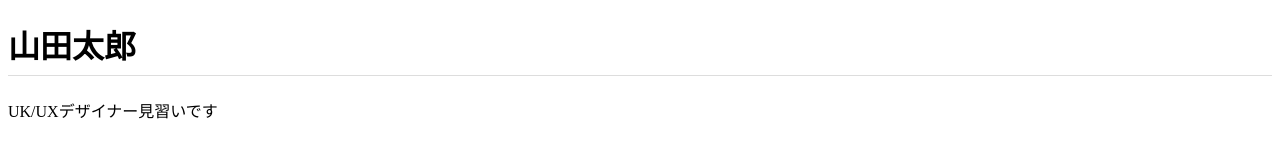
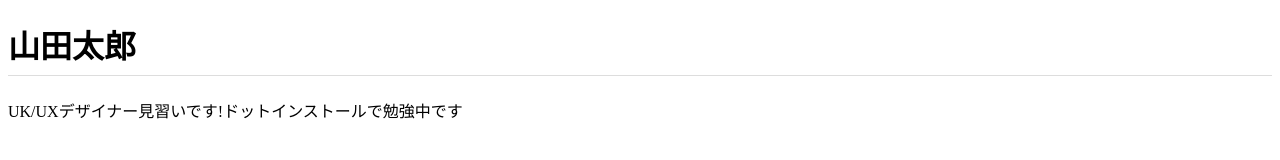
Before and after one commit to 84010/84010.github.io, a plain HTML site: page index.html in a window 1280 px wide. Drawn offline with Linux system fonts and the light colour scheme.

Commit message:
Add files via upload

```diff
--- a/index.html
+++ b/index.html
@@ -3,10 +3,10 @@
 	<head>
 		<meta charset="utf-8">
 		<title>山田太郎のポートフォリサイト</title>
+		<link rel="stylesheet" href="css/styles.css">
 	</head>
 	<body>
 	  <h1>山田太郎</h1>
-		<p>UK/UXデザイナー見習いです</p>
-		<link rel="stylesheet" href="css/styles.css">
+		<p>UK/UXデザイナー見習いです!ドットインストールで勉強中です</p>
 	</body>
 </html>
```
